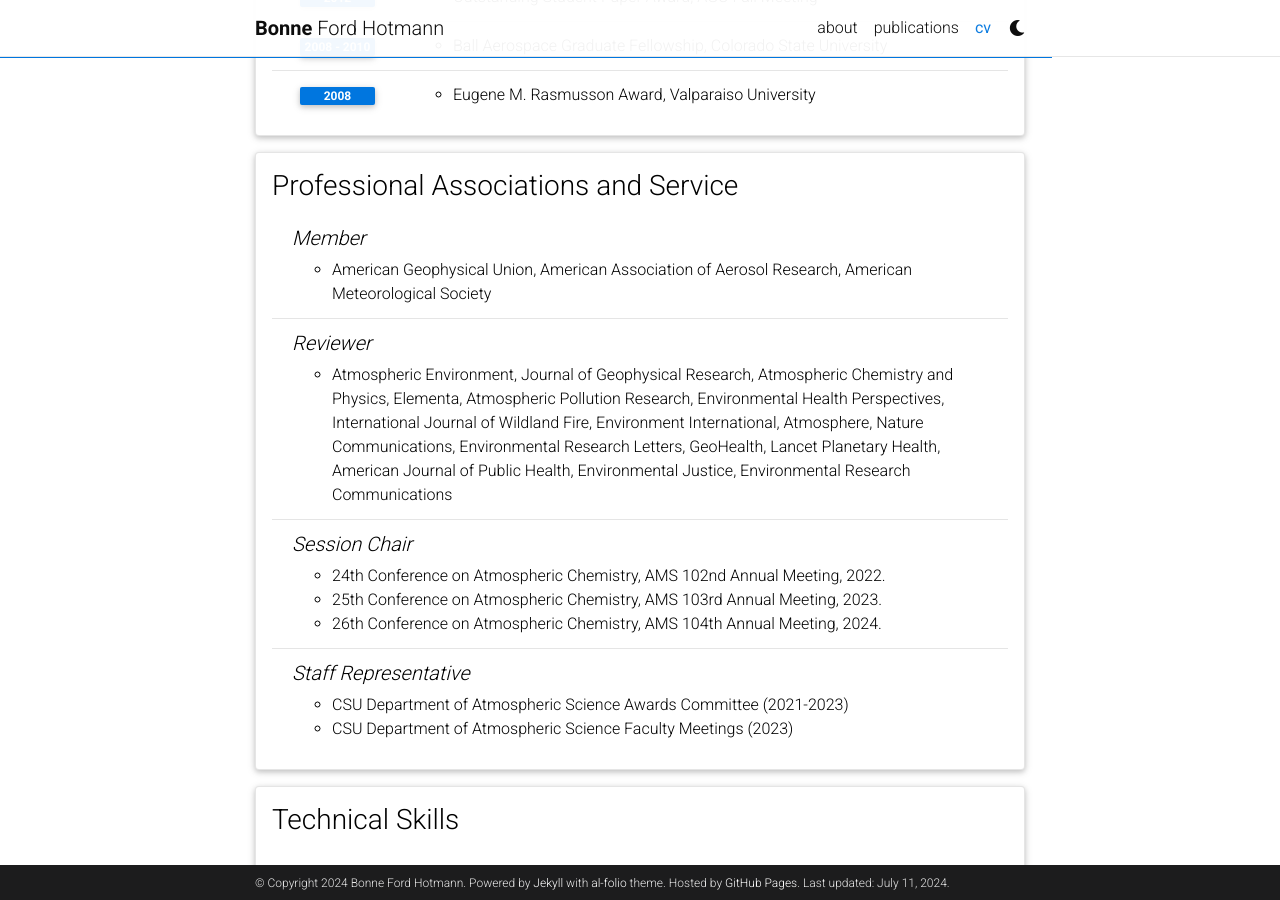
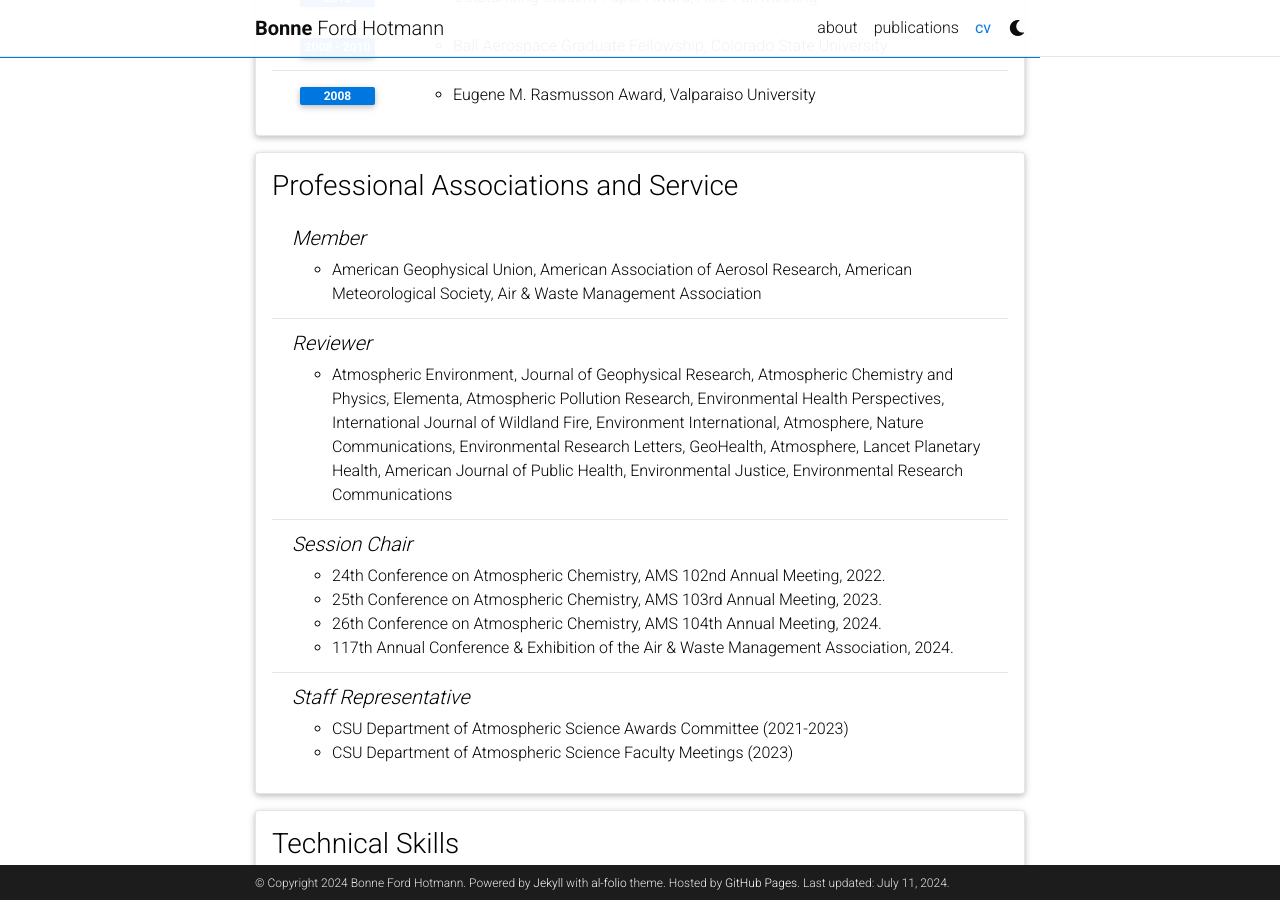
Before and after one commit to bonneford/bonneford.github.io, a Jekyll site: the page built from _pages/cv.md, in a window 1280 px wide and 900 px high, scrolled down 1725 px. Built offline with Jekyll 4.4.1, drawn with Linux system fonts in a browser that asks for light colours; comment, search, counter and statistics services are not loaded; a style sheet for code colours, icons or effects is not loaded.

Commit message:
Update cv.yml

```diff
--- a/_data/cv.yml
+++ b/_data/cv.yml
@@ -32,7 +32,7 @@
 
     - title: Research Scientist II
       institution: Cooperative Institute for Research in the Atmosphere (CIRA), Colorado State University
-      year: 2023-
+      year: 2023- (current)
 
     - title: Research Scientist III
       institution: Department of Atmospheric Science, Colorado State University
@@ -89,15 +89,16 @@
   contents:
     - title: Member
       items:
-        - American Geophysical Union, American Association of Aerosol Research, American Meteorological Society
+        - American Geophysical Union, American Association of Aerosol Research, American Meteorological Society, Air & Waste Management Association
     - title: Reviewer
       items:
-        - Atmospheric Environment, Journal of Geophysical Research, Atmospheric Chemistry and Physics, Elementa, Atmospheric Pollution Research, Environmental Health Perspectives, International Journal of Wildland Fire, Environment International, Atmosphere, Nature Communications, Environmental Research Letters, GeoHealth, Lancet Planetary Health, American Journal of Public Health, Environmental Justice, Environmental Research Communications
+        - Atmospheric Environment, Journal of Geophysical Research, Atmospheric Chemistry and Physics, Elementa, Atmospheric Pollution Research, Environmental Health Perspectives, International Journal of Wildland Fire, Environment International, Atmosphere, Nature Communications, Environmental Research Letters, GeoHealth, Atmosphere, Lancet Planetary Health, American Journal of Public Health, Environmental Justice, Environmental Research Communications
     - title: Session Chair
       items:
         - 24th Conference on Atmospheric Chemistry, AMS 102nd Annual Meeting, 2022.
         - 25th Conference on Atmospheric Chemistry, AMS 103rd Annual Meeting, 2023.
         - 26th Conference on Atmospheric Chemistry, AMS 104th Annual Meeting, 2024.
+        - 117th Annual Conference & Exhibition of the Air & Waste Management Association, 2024.
     - title: Staff Representative
       items:
         - CSU Department of Atmospheric Science Awards Committee (2021-2023)
```
